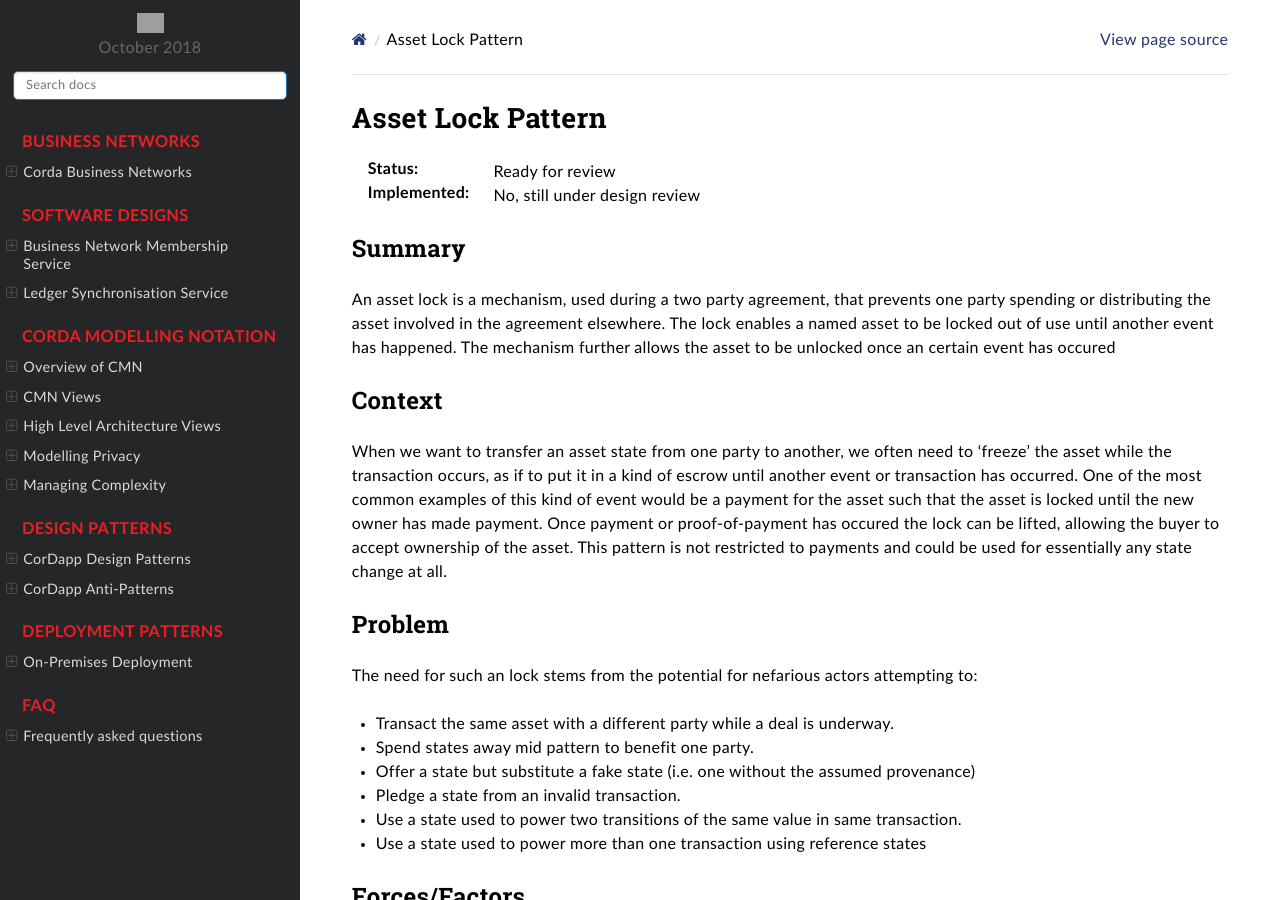
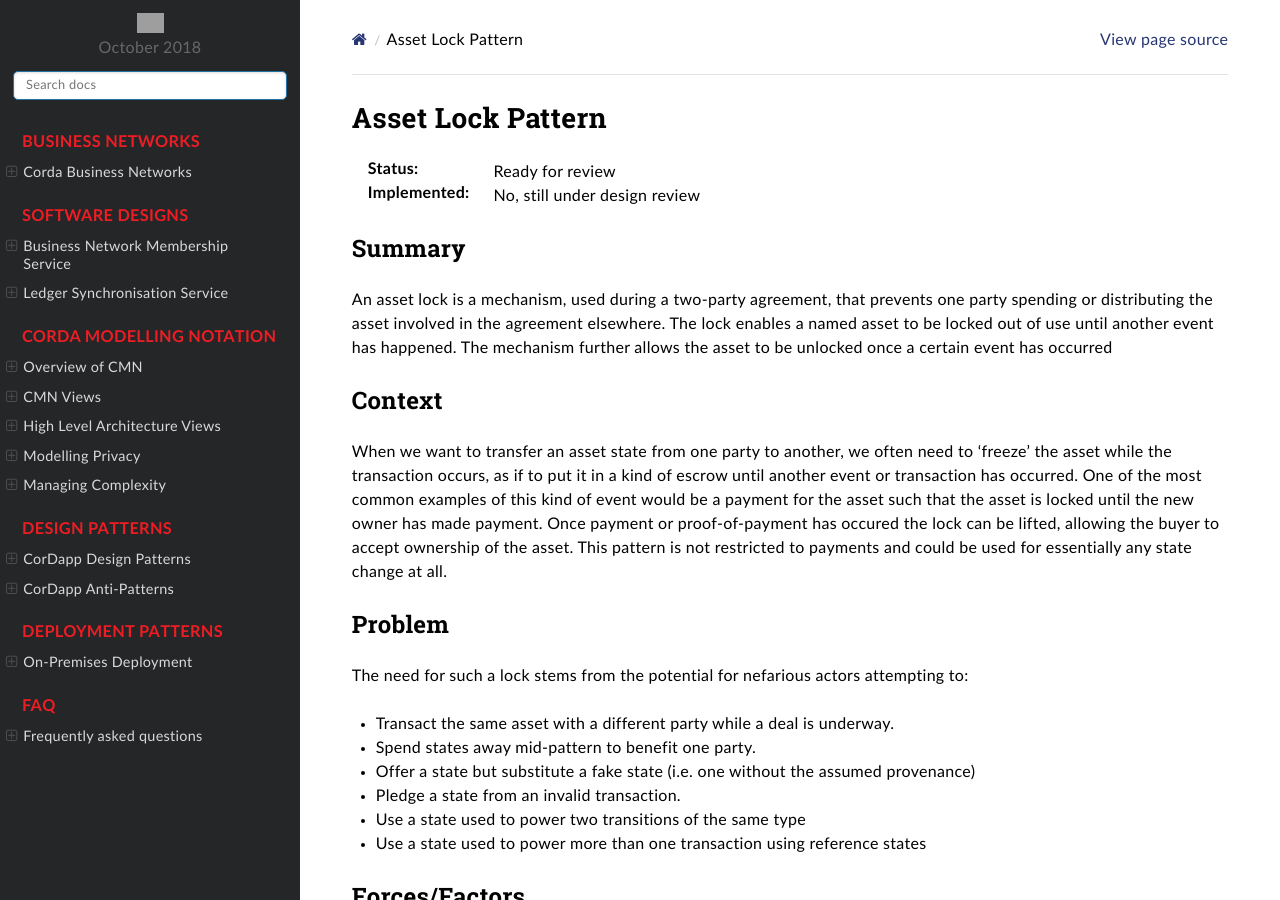
Before and after one commit to corda/corda-solutions, a Sphinx documentation site: the page built from docs/source/design-patterns/patterns/asset-lock-pattern.rst, in a window 1280 px wide and 900 px high. Built offline with Sphinx 7.4.7 and the Read the Docs theme 2.0.0, drawn with Linux system fonts in a browser that asks for light colours; some of the changed text lies outside the part shown; grey boxes are pictures that could not be loaded.

Commit message:
asset lock design doc updates

```diff
--- a/docs/source/design-patterns/patterns/asset-lock-pattern.rst
+++ b/docs/source/design-patterns/patterns/asset-lock-pattern.rst
@@ -9,8 +9,8 @@ Asset Lock Pattern
 Summary
 -------
 
-An asset lock is a mechanism, used during a two party agreement, that prevents one party spending or distributing the asset involved in the agreement elsewhere.
-The lock enables a named asset to be locked out of use until another event has happened. The mechanism further allows the asset to be unlocked once an certain event has occured
+An asset lock is a mechanism, used during a two-party agreement, that prevents one party spending or distributing the asset involved in the agreement elsewhere.
+The lock enables a named asset to be locked out of use until another event has happened. The mechanism further allows the asset to be unlocked once a certain event has occurred
 
 -------
 Context
@@ -26,13 +26,13 @@ One of the most common examples of this kind of event would be a payment for the
 Problem
 -------
 
-The need for such an lock stems from the potential for nefarious actors attempting to:
+The need for such a lock stems from the potential for nefarious actors attempting to:
 
 - Transact the same asset with a different party while a deal is underway.
-- Spend states away mid pattern to benefit one party.
+- Spend states away mid-pattern to benefit one party.
 - Offer a state but substitute a fake state (i.e. one without the assumed provenance)
 - Pledge a state from an invalid transaction.
-- Use a state used to power two transitions of the same value in same transaction.
+- Use a state used to power two transitions of the same type
 - Use a state used to power more than one transaction using reference states
 
 --------------
```
Also changed, not shown: other parts of docs/source/design-patterns/patterns/asset-lock-pattern.rst (+6 -13 lines).
